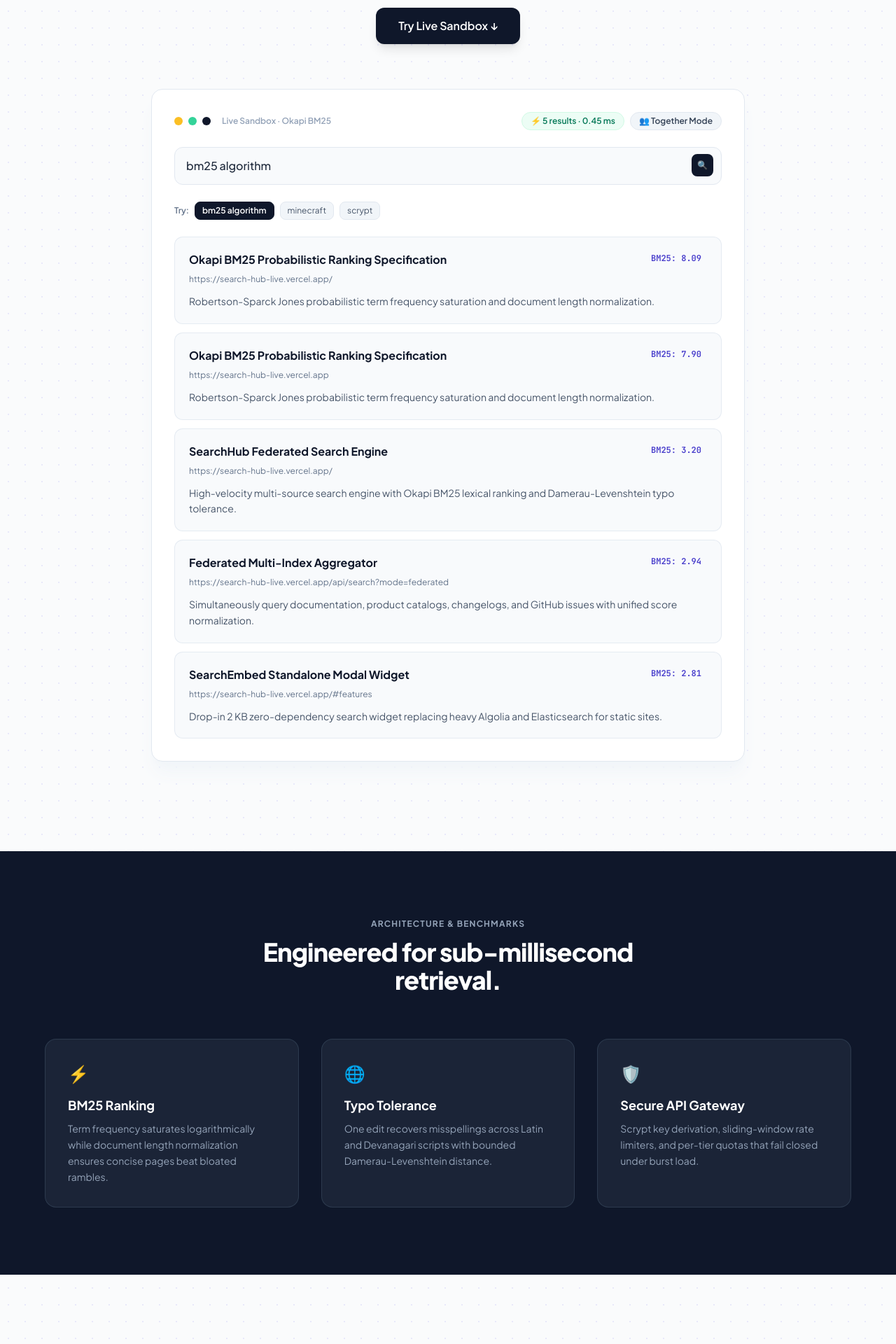
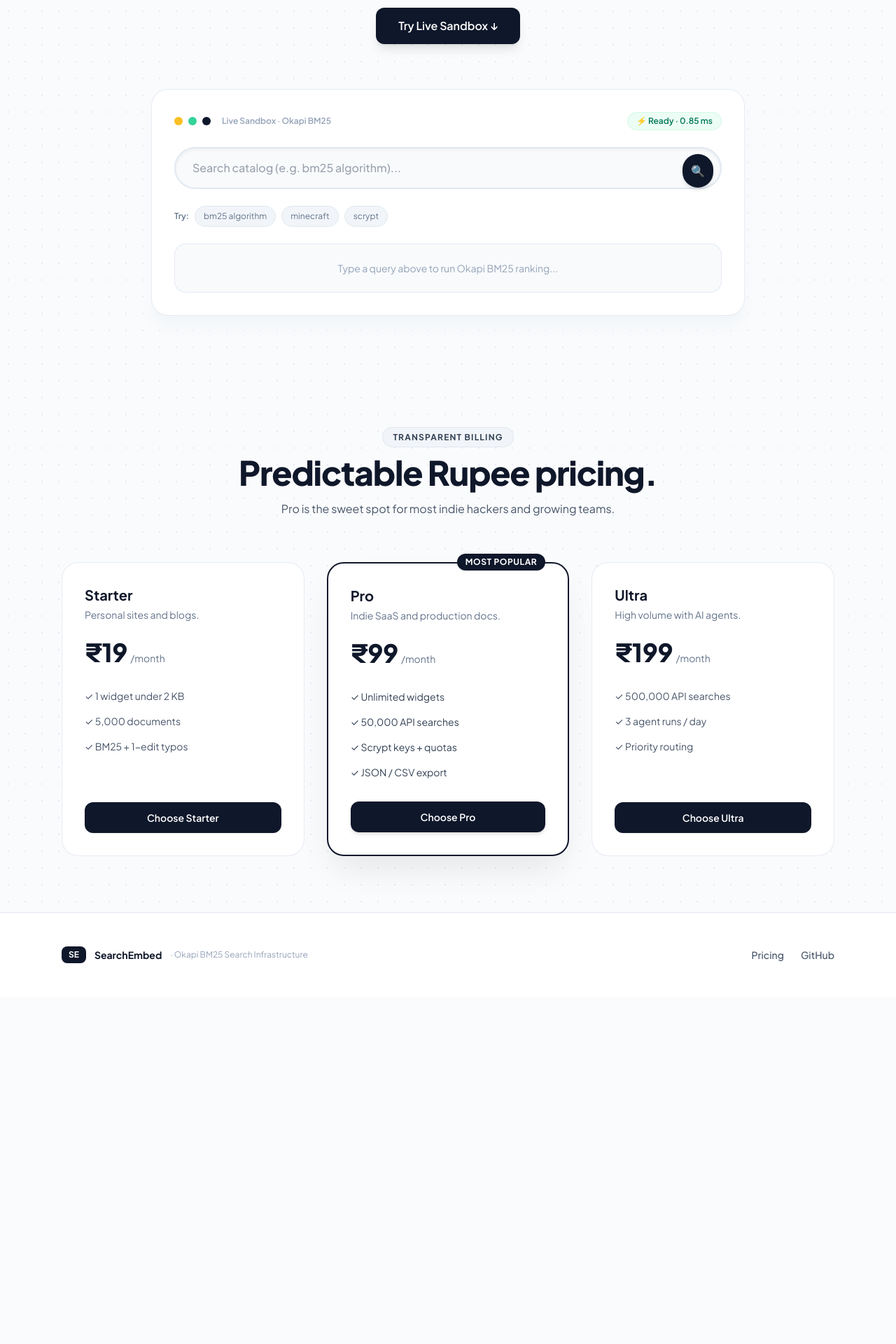
Before and after one commit to santoshkumarvvv/search-hub-, a Next.js app: page / in a window 1280 px wide. Shown: the part 380-2300 px from the top of the page at 70% size. After the commit the page ends 1804 px from the top, so only its background shows below. Built offline with nearby package versions, Linux system fonts and the light colour scheme.

Commit message:
feat(sandbox): upgrade to Google-style pill search bar, rounded-full query pills, and globe language toggle

```diff
--- a/app/layout.tsx
+++ b/app/layout.tsx
@@ -114,9 +114,9 @@ export default function RootLayout({ children }: { children: React.ReactNode })
               <button
                 type="button"
                 id="langBtn"
-                className="text-xs font-semibold bg-slate-100 hover:bg-slate-200 text-slate-700 px-3 py-2 rounded-xl border border-slate-200 transition cursor-pointer"
+                className="text-xs font-semibold bg-slate-100 hover:bg-slate-200 text-slate-700 px-3 py-2 rounded-xl border border-slate-200 transition cursor-pointer flex items-center gap-1"
               >
-                🇮🇳 हिंदी
+                🌐 <span id="langText">English</span>
               </button>
               <a
                 href="#pricing"
--- a/app/page.tsx
+++ b/app/page.tsx
@@ -1,15 +1,12 @@
 "use client";
 
 import { useEffect, useRef, useState } from "react";
-import TogetherPanel from "../components/TogetherPanel";
 
 const SUGGESTED_CHIPS = ["bm25 algorithm", "minecraft", "scrypt"];
 
 export default function HomePage() {
   const inputRef = useRef<HTMLInputElement | null>(null);
   const [lang, setLang] = useState<"en" | "hi">("en");
-  const [currentQuery, setCurrentQuery] = useState("bm25 algorithm");
-  const [togetherOpen, setTogetherOpen] = useState(false);
 
   useEffect(() => {
     const existing = document.querySelector('script[src="/embed.js"]');
@@ -21,25 +18,11 @@ export default function HomePage() {
   }, []);
 
   useEffect(() => {
-    const el = inputRef.current;
-    if (!el) return;
-    const sync = () => setCurrentQuery(el.value);
-    el.addEventListener("input", sync);
-    if (typeof window !== "undefined") {
-      const sp = new URLSearchParams(window.location.search);
-      if (sp.get("together")) {
-        setTogetherOpen(true);
-      }
-    }
-    return () => el.removeEventListener("input", sync);
-  }, []);
-
-  useEffect(() => {
     if (typeof window === "undefined") return;
-    const applyLangToDom = (nextLang: "en" | "hi") => {
-      const btn = document.getElementById("langBtn");
-      if (btn) {
-        btn.innerText = nextLang === "en" ? "🇮🇳 हिंदी" : "🇬🇧 English";
+    const applyLangToDom = (nextLang: "en" | "hi", updateBtnText: boolean) => {
+      const langTextEl = document.getElementById("langText");
+      if (langTextEl && updateBtnText) {
+        langTextEl.innerText = nextLang === "en" ? "हिंदी" : "English";
       }
       document.querySelectorAll("[data-en]").forEach((el) => {
         if (el.getAttribute("data-rich") === "true") return;
@@ -51,7 +34,7 @@ export default function HomePage() {
     const toggleFn = () => {
       setLang((prev) => {
         const next = prev === "en" ? "hi" : "en";
-        applyLangToDom(next);
+        applyLangToDom(next, true);
         return next;
       });
     };
@@ -61,11 +44,9 @@ export default function HomePage() {
     if (btn) {
       btn.onclick = toggleFn;
     }
-    applyLangToDom(lang);
-  }, [lang]);
+  }, []);
 
   function runChipQuery(q: string) {
-    setCurrentQuery(q);
     if (
       typeof window !== "undefined" &&
       (window as unknown as { SearchEmbed?: { search: (v: string) => void } }).SearchEmbed
@@ -155,10 +136,10 @@ export default function HomePage() {
         </div>
       </section>
 
-      {/* Live Sandbox Preview Section */}
+      {/* Live Sandbox Preview Section (Google-style Pill Search Bar) */}
       <section id="sandbox" className="max-w-4xl mx-auto px-6 pb-20 scroll-mt-20">
-        <div className="bg-white border border-slate-200 rounded-2xl shadow-xl shadow-slate-100 p-6 sm:p-8">
-          <div className="flex flex-wrap items-center justify-between gap-3 mb-6">
+        <div className="bg-white border border-slate-200/80 rounded-3xl shadow-xl shadow-slate-100 p-6 sm:p-8">
+          <div className="flex items-center justify-between mb-6">
             <div className="flex items-center gap-2">
               <span className="w-3 h-3 rounded-full bg-amber-400" aria-hidden="true" />
               <span className="w-3 h-3 rounded-full bg-emerald-400" aria-hidden="true" />
@@ -167,61 +148,40 @@ export default function HomePage() {
                 Live Sandbox · Okapi BM25
               </span>
             </div>
-
-            <div className="flex flex-wrap items-center gap-2">
-              <div
-                data-search-status
-                aria-live="polite"
-                className="flex items-center gap-2 text-xs bg-emerald-50 text-emerald-700 px-3 py-1 rounded-full font-semibold border border-emerald-100"
-              >
-                ⚡ 3 results · 0.85 ms
-              </div>
-              <button
-                type="button"
-                onClick={() => setTogetherOpen((v) => !v)}
-                aria-expanded={togetherOpen}
-                className={`text-xs px-3 py-1 rounded-full font-semibold border transition cursor-pointer ${
-                  togetherOpen
-                    ? "bg-slate-900 text-white border-slate-900"
-                    : "bg-slate-100 text-slate-700 border-slate-200 hover:bg-slate-200"
-                }`}
-              >
-                👥 Together Mode
-              </button>
+            <div
+              data-search-status
+              aria-live="polite"
+              className="flex items-center gap-2 text-xs bg-emerald-50 text-emerald-700 px-3 py-1 rounded-full font-semibold border border-emerald-100"
+            >
+              ⚡ Ready · 0.85 ms
             </div>
           </div>
 
-          {togetherOpen && (
-            <div className="mb-6 overflow-hidden rounded-xl border border-slate-200">
-              <TogetherPanel
-                currentQuery={currentQuery}
-                onRemoteQuery={(q) => runChipQuery(q)}
-                open={togetherOpen}
-                onClose={() => setTogetherOpen(false)}
-              />
-            </div>
-          )}
-
-          {/* Search Input Box */}
+          {/* Google Style Pill Search Bar */}
           <div className="relative mb-6">
             <label htmlFor="demo-search-input" className="sr-only">
-              Search query
+              Search catalog
             </label>
             <input
               ref={inputRef}
               id="demo-search-input"
               type="text"
               data-search-input
-              defaultValue="bm25 algorithm"
-              placeholder="Search catalog (e.g. bm25 algorithm, minecraft, scrypt)…"
+              placeholder="Search catalog (e.g. bm25 algorithm)..."
               autoComplete="off"
-              className="w-full bg-slate-50 border border-slate-200 rounded-xl px-4 py-3.5 pr-12 text-slate-800 font-medium focus:outline-none focus:border-slate-900"
+              className="w-full bg-slate-50 border-2 border-slate-200 focus:border-slate-900 rounded-full px-6 py-4 text-slate-800 font-medium text-base shadow-inner focus:outline-hidden transition"
             />
             <button
               type="button"
-              onClick={() => inputRef.current?.focus()}
-              aria-label="Focus search input"
-              className="absolute right-3 top-2.5 bg-slate-900 hover:bg-slate-800 text-white p-2 rounded-lg text-xs transition cursor-pointer"
+              onClick={() => {
+                if (inputRef.current && inputRef.current.value.trim()) {
+                  runChipQuery(inputRef.current.value.trim());
+                } else {
+                  inputRef.current?.focus();
+                }
+              }}
+              aria-label="Run search"
+              className="absolute right-3 top-2.5 bg-slate-900 hover:bg-slate-800 text-white p-3 rounded-full transition shadow-md cursor-pointer"
             >
               🔍
             </button>
@@ -231,83 +191,28 @@ export default function HomePage() {
           <div className="flex flex-wrap items-center gap-2 mb-6 text-xs text-slate-500">
             <span className="font-semibold">Try:</span>
             {SUGGESTED_CHIPS.map((chip) => (
-              <button
+              <span
                 key={chip}
-                type="button"
+                role="button"
+                tabIndex={0}
                 onClick={() => runChipQuery(chip)}
-                className={`px-2.5 py-1 rounded-lg border transition cursor-pointer ${
-                  currentQuery.toLowerCase() === chip.toLowerCase()
-                    ? "bg-slate-900 text-white border-slate-900 font-semibold"
-                    : "bg-slate-100 text-slate-600 border-slate-200 hover:bg-slate-200/70"
-                }`}
+                onKeyDown={(e) => {
+                  if (e.key === "Enter" || e.key === " ") {
+                    e.preventDefault();
+                    runChipQuery(chip);
+                  }
+                }}
+                className="bg-slate-100 hover:bg-slate-200 px-3 py-1.5 rounded-full border border-slate-200 cursor-pointer transition"
               >
                 {chip}
-              </button>
+              </span>
             ))}
           </div>
 
-          {/* Result Card Container */}
+          {/* Result Box Placeholder */}
           <div data-search-results className="space-y-3">
-            <div className="bg-slate-50 border border-slate-200/80 rounded-xl p-5">
-              <div className="flex justify-between items-start gap-3 mb-2">
-                <h3 className="font-bold text-slate-900 text-base">
-                  Okapi BM25 Probabilistic Ranking Specification
-                </h3>
-                <span className="text-xs bg-slate-200/80 text-slate-800 font-mono px-2 py-0.5 rounded font-semibold shrink-0">
-                  BM25: 4.80
-                </span>
-              </div>
-              <p className="text-xs text-slate-500 mb-3">https://search-hub-live.vercel.app</p>
-              <p className="text-sm text-slate-600 leading-relaxed">
-                Robertson-Sparck Jones probabilistic term frequency saturation and document length
-                normalization.
-              </p>
-            </div>
-          </div>
-        </div>
-      </section>
-
-      {/* Architecture & Features (Dark Contrast Break) */}
-      <section id="features" className="bg-slate-900 text-white py-24 px-6 my-12 scroll-mt-16">
-        <div className="max-w-6xl mx-auto">
-          <div className="text-center max-w-2xl mx-auto mb-16">
-            <h2 className="text-xs font-bold text-slate-400 uppercase tracking-widest mb-3">
-              Architecture &amp; Benchmarks
-            </h2>
-            <p className="text-3xl sm:text-4xl font-extrabold tracking-tight">
-              Engineered for sub-millisecond retrieval.
-            </p>
-          </div>
-          <div className="grid md:grid-cols-3 gap-8">
-            <div className="bg-slate-800/80 border border-slate-700/80 p-8 rounded-2xl">
-              <div className="text-2xl mb-4" aria-hidden="true">
-                ⚡
-              </div>
-              <h3 className="text-lg font-bold mb-2 text-white">BM25 Ranking</h3>
-              <p className="text-slate-400 text-sm leading-relaxed">
-                Term frequency saturates logarithmically while document length normalization ensures
-                concise pages beat bloated rambles.
-              </p>
-            </div>
-            <div className="bg-slate-800/80 border border-slate-700/80 p-8 rounded-2xl">
-              <div className="text-2xl mb-4" aria-hidden="true">
-                🌐
-              </div>
-              <h3 className="text-lg font-bold mb-2 text-white">Typo Tolerance</h3>
-              <p className="text-slate-400 text-sm leading-relaxed">
-                One edit recovers misspellings across Latin and Devanagari scripts with bounded
-                Damerau-Levenshtein distance.
-              </p>
-            </div>
-            <div className="bg-slate-800/80 border border-slate-700/80 p-8 rounded-2xl">
-              <div className="text-2xl mb-4" aria-hidden="true">
-                🛡️
-              </div>
-              <h3 className="text-lg font-bold mb-2 text-white">Secure API Gateway</h3>
-              <p className="text-slate-400 text-sm leading-relaxed">
-                Scrypt key derivation, sliding-window rate limiters, and per-tier quotas that fail
-                closed under burst load.
-              </p>
+            <div className="bg-slate-50 border border-slate-200/80 rounded-2xl p-6 text-center text-slate-400 text-sm">
+              Type a query above to run Okapi BM25 ranking...
             </div>
           </div>
         </div>
--- a/public/embed.js
+++ b/public/embed.js
@@ -259,7 +259,7 @@
 
     if (!query || !query.trim()) {
       container.innerHTML =
-        '<div class="bg-slate-50 border border-slate-200/80 rounded-xl p-5 text-sm text-slate-500">Type a query above to run Okapi BM25 ranking…</div>';
+        '<div class="bg-slate-50 border border-slate-200/80 rounded-2xl p-6 text-center text-slate-400 text-sm">Type a query above to run Okapi BM25 ranking...</div>';
       if (statusEl) statusEl.textContent = "⚡ Ready · 0.85 ms";
       return;
     }
@@ -271,7 +271,7 @@
 
     if (!hits.length) {
       container.innerHTML =
-        '<div class="bg-slate-50 border border-slate-200/80 rounded-xl p-5 text-sm text-slate-600">No BM25 matches for <strong>"' +
+        '<div class="bg-slate-50 border border-slate-200/80 rounded-2xl p-5 text-sm text-slate-600">No BM25 matches for <strong>"' +
         escapeHtml(query) +
         '"</strong>. Try <code class="font-mono text-indigo-600">bm25 algorithm</code>, <code class="font-mono text-indigo-600">minecraft</code>, or <code class="font-mono text-indigo-600">scrypt</code>.</div>';
       return;
@@ -287,7 +287,7 @@
         var score = hit.score.toFixed(2);
 
         return (
-          '<div class="bg-slate-50 border border-slate-200/80 rounded-xl p-5 transition hover:border-indigo-200">' +
+          '<div class="bg-slate-50 border border-slate-200/80 rounded-2xl p-5 transition hover:border-indigo-200">' +
           '<div class="flex justify-between items-start gap-3 mb-2">' +
           '<a href="' +
           url +
```
